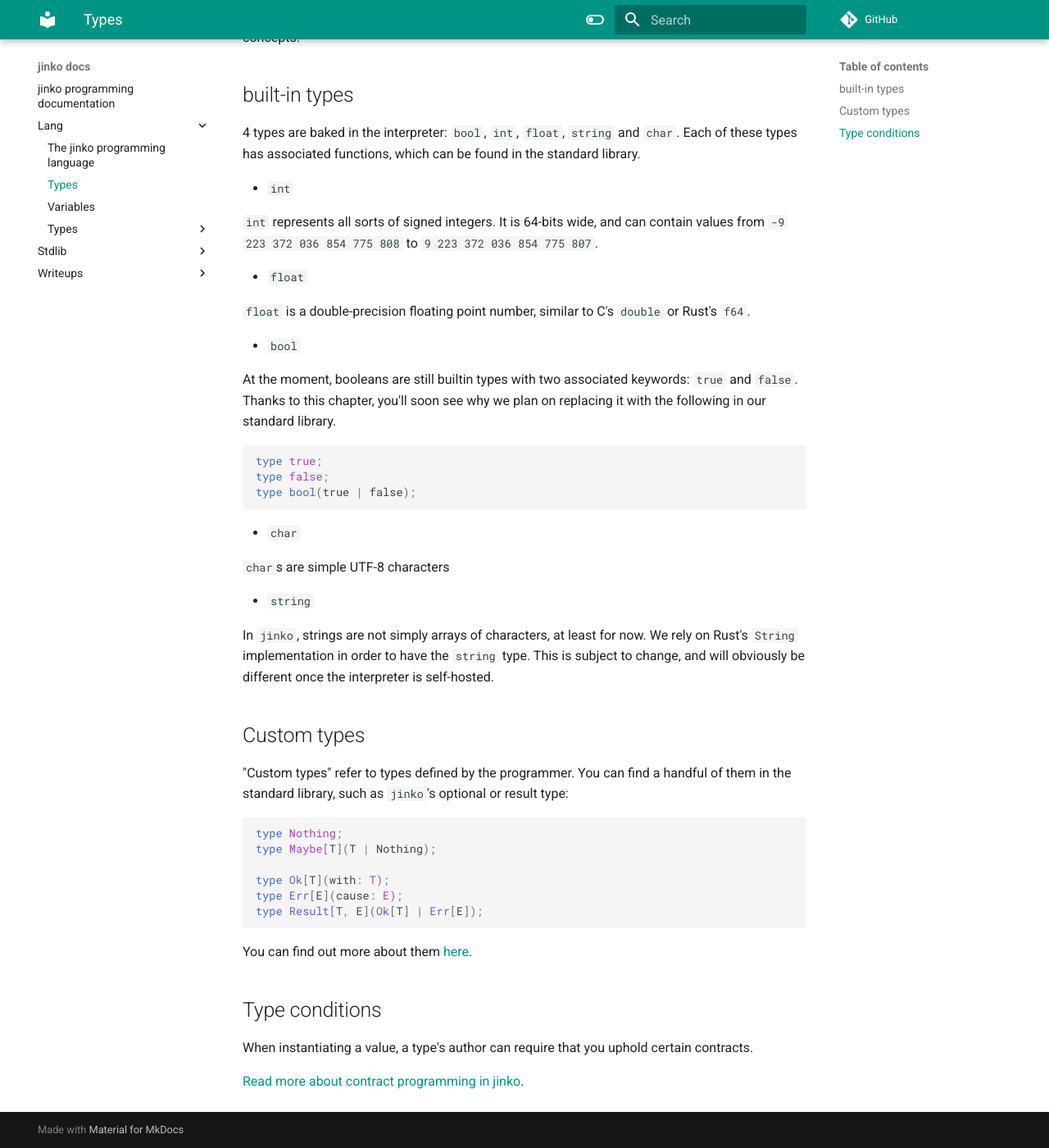
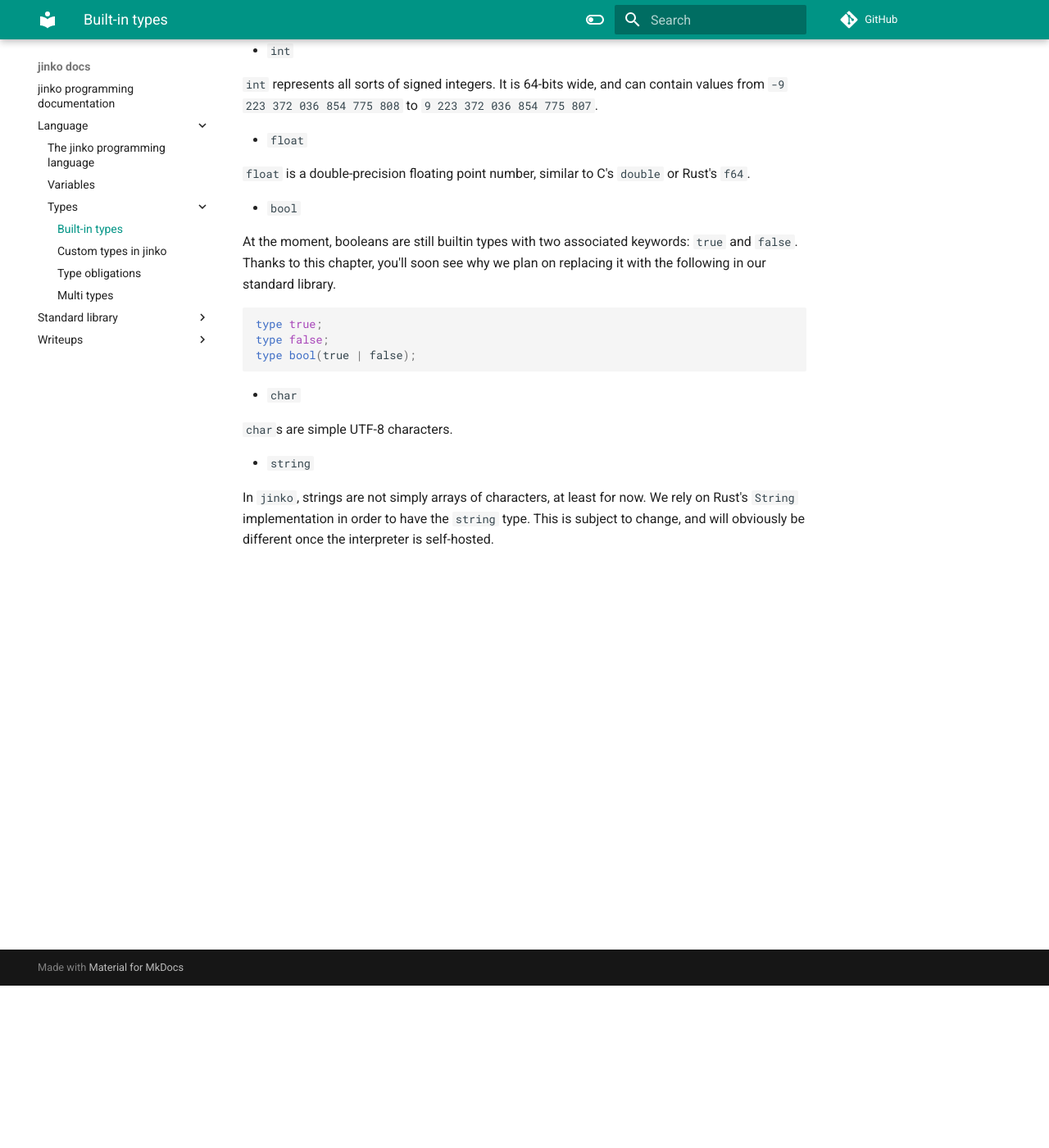
Before and after one commit to jinko-core/docs.jinko.ml, an MkDocs documentation site: the page built from docs/language/types/0_builtin_types.md, in a window 1280 px wide and 1400 px high, scrolled down 198 px. Shown: the whole window at 82% size. Built offline with MkDocs 1.6.1 and Material for MkDocs 9.7.7, drawn with Linux system fonts in a browser that asks for light colours; comment, search, counter and statistics services are not loaded; some of the changed text lies outside the part shown.

Commit message:
docs: Fix side-tab

````diff
--- a/docs/lang/types.md
+++ b/docs/language/types/0_builtin_types.md
@@ -1,10 +1,4 @@
-# Types
-
-Types are a central concept of the jinko programming language. Most of the
-final implementation of the language will rely on the typechecker in order to
-provide safe wrappers on data or concepts.
-
-## built-in types
+# Built-in types
 
 4 types are baked in the interpreter: `bool`, `int`, `float`, `string` and
 `char`. Each of these types has associated functions, which can be found in the
@@ -34,7 +28,7 @@ type bool(true | false);
 
 - `char`
 
-`char`s are simple UTF-8 characters
+`char`s are simple UTF-8 characters.
 
 - `string`
 
@@ -42,26 +36,3 @@ In `jinko`, strings are not simply arrays of characters, at least for now. We
 rely on Rust's `String` implementation in order to have the `string` type. This
 is subject to change, and will obviously be different once the interpreter is
 self-hosted.
-
-## Custom types
-
-"Custom types" refer to types defined by the programmer. You can find a handful
-of them in the standard library, such as `jinko`'s optional or result type:
-
-```rust
-type Nothing;
-type Maybe[T](T | Nothing);
-
-type Ok[T](with: T);
-type Err[E](cause: E);
-type Result[T, E](Ok[T] | Err[E]);
-```
-
-You can find out more about them [here](types/0_custom_types.md).
-
-## Type conditions
-
-When instantiating a value, a type's author can require that you uphold certain
-contracts.
-
-[Read more about contract programming in jinko](types/1_contract.md).
--- a/docs/stdlib/index.md
+++ /dev/null
@@ -1,3 +0,0 @@
-# stdlib documentation
-
-## stdlib modules
````
Also changed, not shown: docs/index.md (+5 -5 lines), docs/lang/index.md (deleted, +0 -27 lines), docs/language/index.md (added, +28 -0 lines), docs/standard-library/index.md (added, +6 -0 lines), docs/language/types/1_custom_types.md (renamed from docs/lang/types/0_custom_types.md), docs/language/types/2_contract.md (renamed from docs/lang/types/1_contract.md), docs/language/types/multi_types.md (renamed from docs/lang/types/multi_types.md), docs/language/variables.md (renamed from docs/lang/variables.md).
